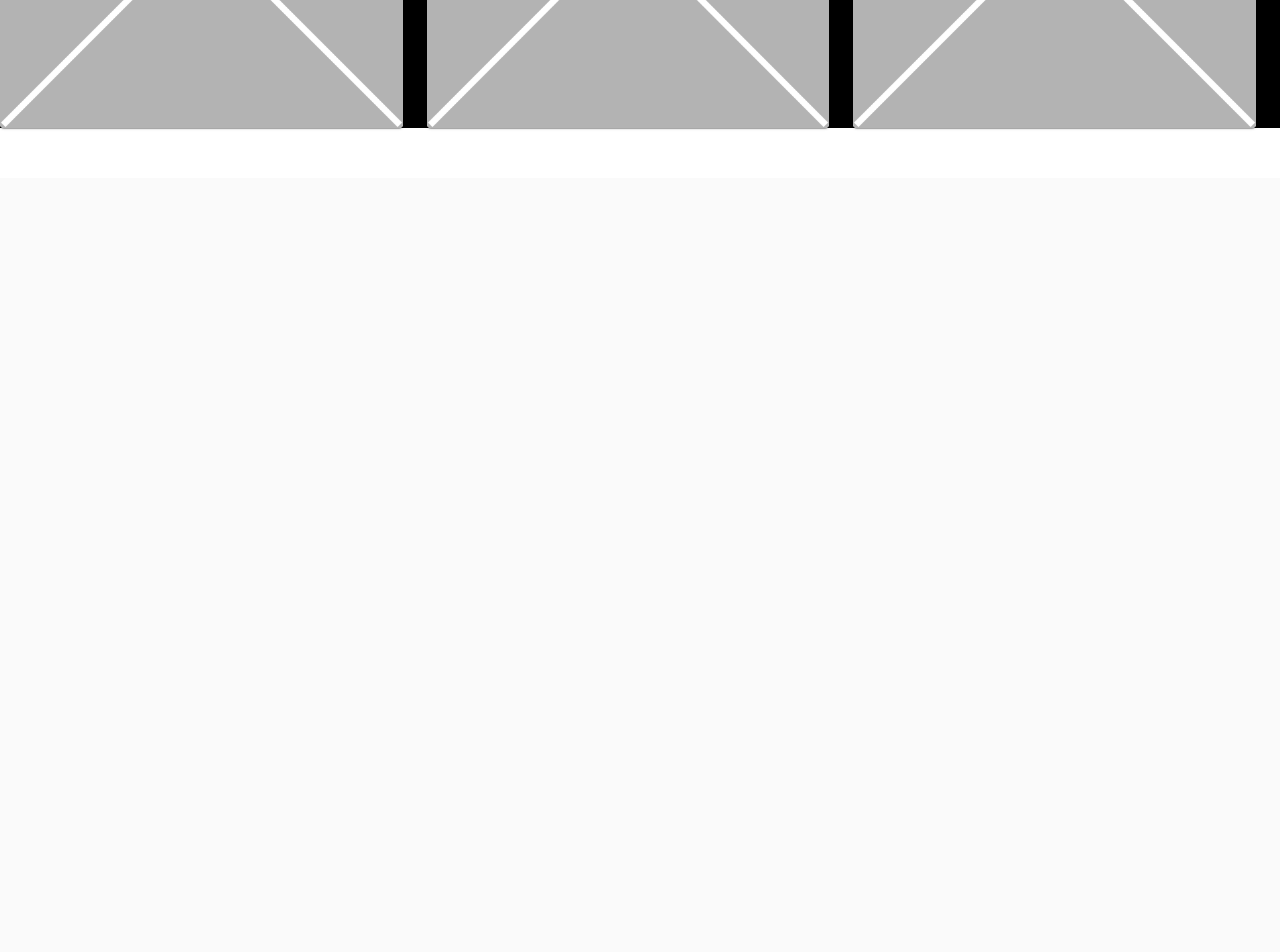
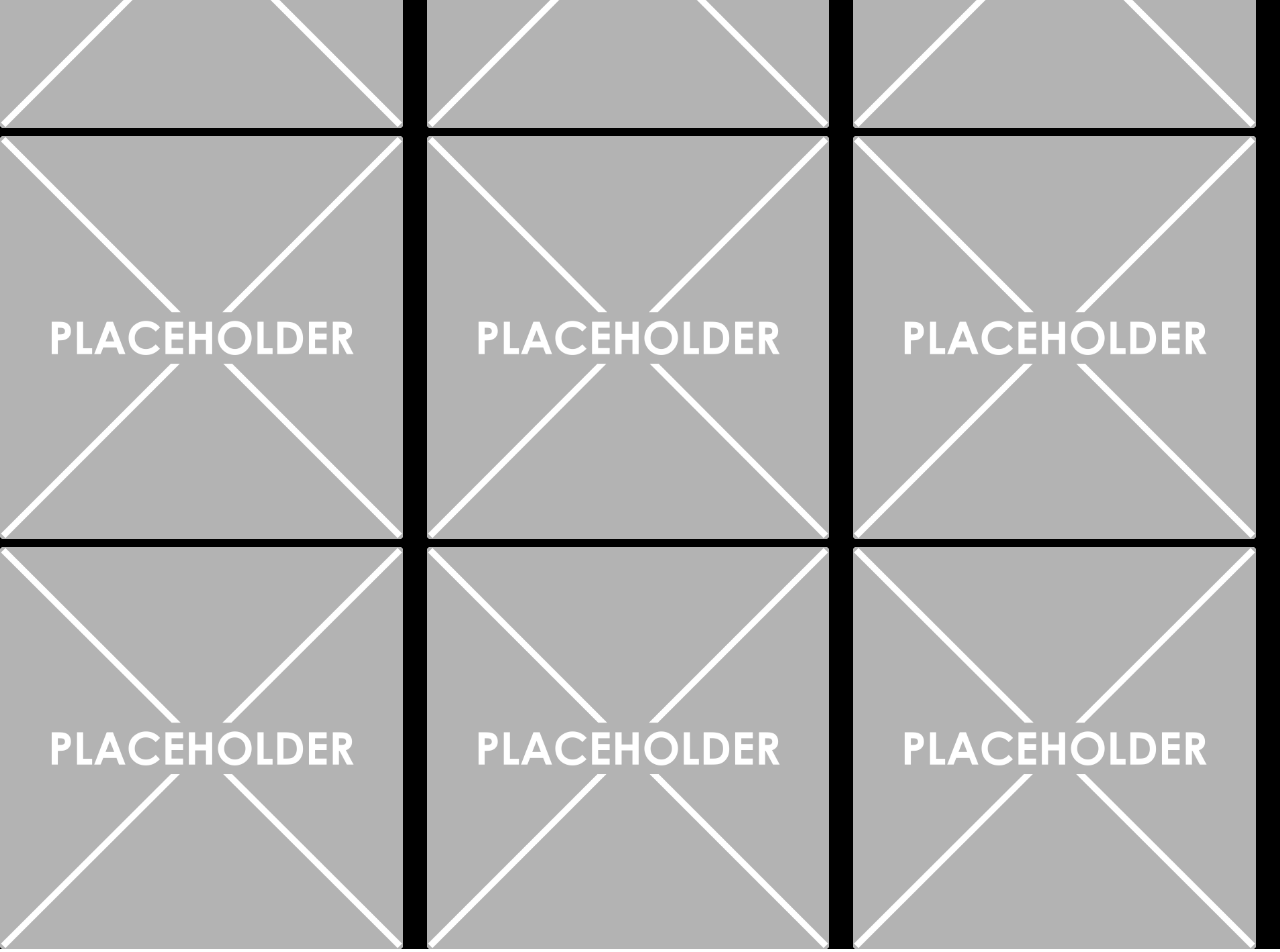
Before and after one commit to analexander/suncrusher-band, a React (Create React App) app: page / in a window 1280 px wide. Shown: the part 1160-2112 px from the top of the page. Before the commit the page ends 1338 px from the top, so only its background shows below. Built offline with nearby package versions, Linux system fonts and the light colour scheme; a web font is replaced by a local one.

Commit message:
removing boxshadow from appbar globally

```diff
--- a/src/App.js
+++ b/src/App.js
@@ -9,7 +9,9 @@ const theme = createMuiTheme({
       'Marvel',
       'sans-serif',
     ].join(','),
-  }});
+  },
+  shadows: ["none"]
+});
 
 
 
--- a/src/components/MerchContainer.js
+++ b/src/components/MerchContainer.js
@@ -10,11 +10,10 @@ const useStyles = makeStyles({
   root: {
     display: 'flex',
     flexGrow: 1,
-    justify: "space-around"
   },
-  marginAutoItem: {
-    margin: 'auto'
-  },
+//   marginAutoItem: {
+//     margin: 'auto'
+//   },
 });
 
 export default function NestedGrid() {
@@ -35,7 +34,7 @@ export default function NestedGrid() {
                 alt="placeholder"
                 image={PlaceholderImg}
                 title="placeholder"
-                className={classes.marginAutoItem}
+                // className={classes.marginAutoItem}
                 />
             </CardActionArea>
         </Card>
--- a/src/components/MerchGridContainer.js
+++ b/src/components/MerchGridContainer.js
@@ -6,6 +6,8 @@ import MerchContainer from './MerchContainer';
 const useStyles = makeStyles((theme) => ({
   root: {
     flexGrow: 1,
+    display: 'flex',
+    justify: "space-around"
   }
 }));
 
@@ -40,6 +42,12 @@ export default function NestedGrid() {
         <Grid container item xs={12} spacing={3}>
           <FormRow />
         </Grid>
+        <Grid container item xs={12} spacing={3}>
+          <FormRow />
+        </Grid>
+        <Grid container item xs={12} spacing={3}>
+          <FormRow />
+        </Grid>
       </Grid>
     </div>
   );
```
Also changed, not shown: 1 other file (tests, documents, lock files or other folders).
